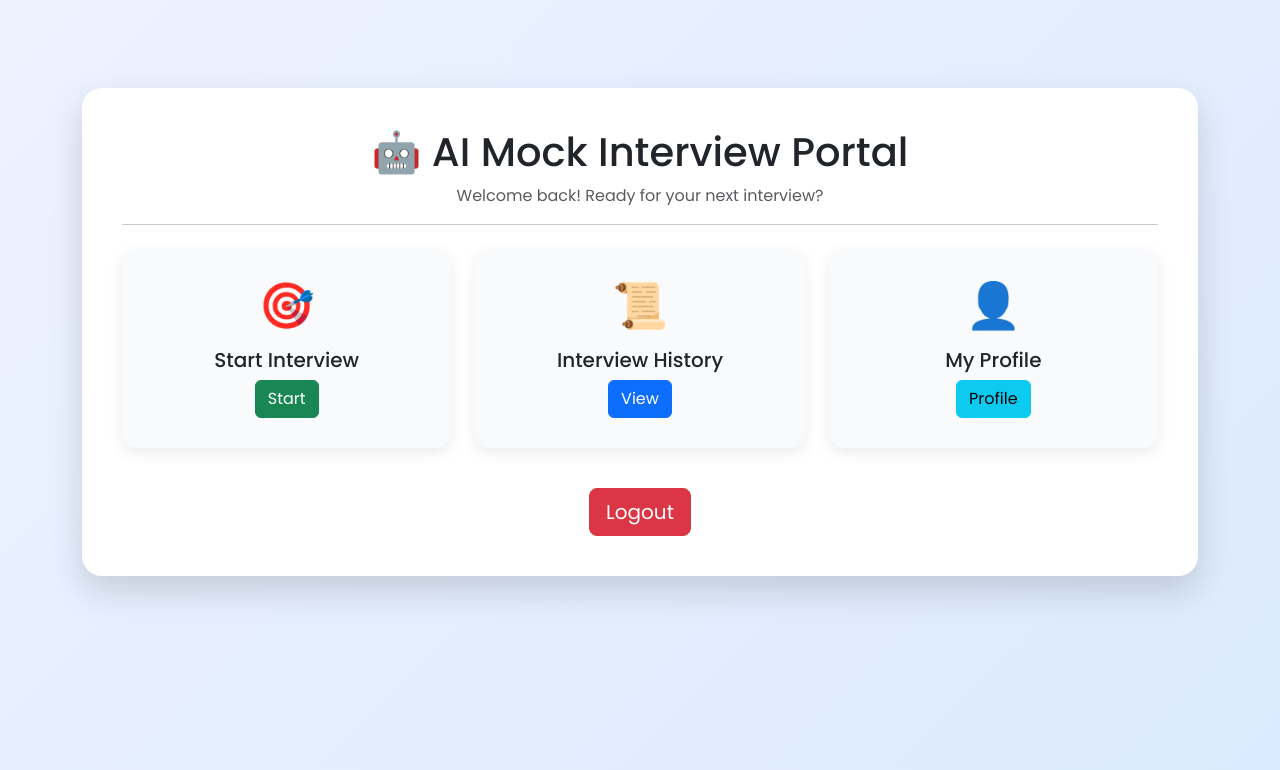
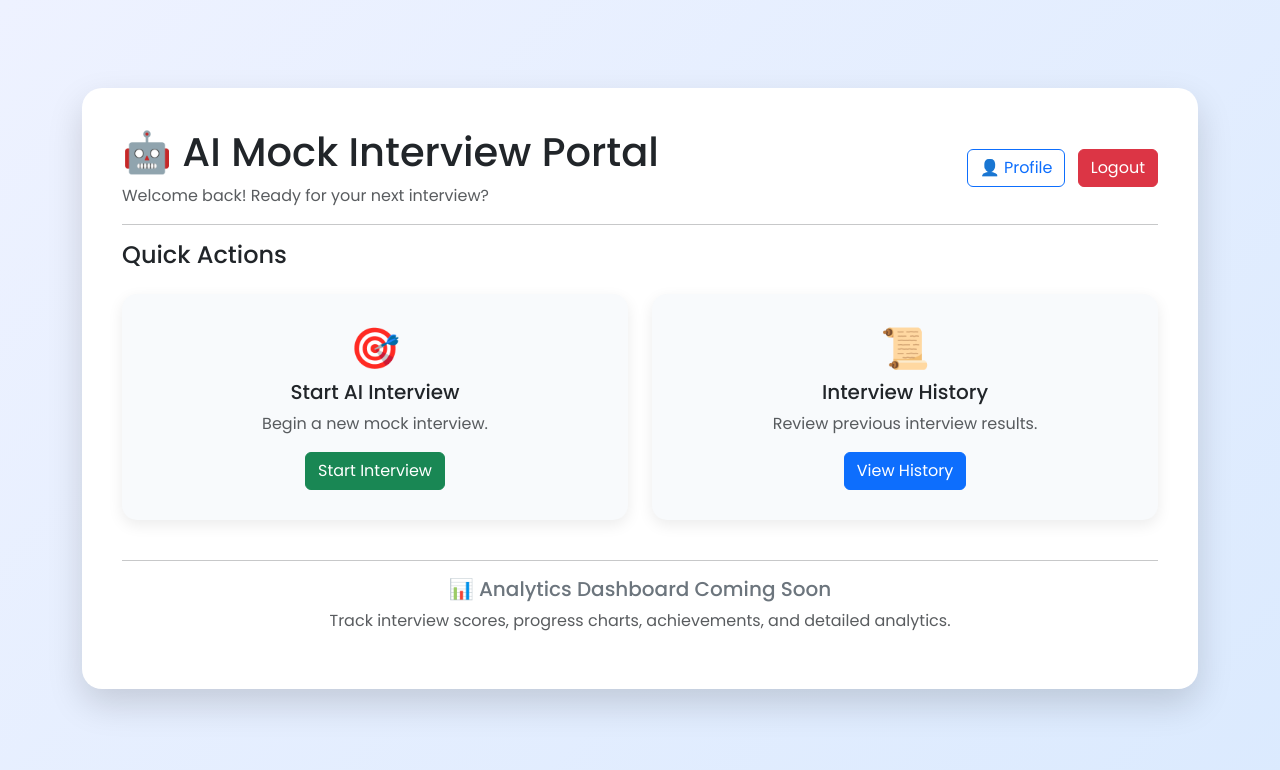
Before and after one commit to Vennela-ai/AI-Interview-Portal, a Flask app: page /dashboard in a window 1280 px wide. Shown: the top 770 px of the page. Run offline with Flask 3, Linux system fonts and the light colour scheme; the visitor is signed in with stand-in values (Sample User, id 1).

Commit message:
Redesign dashboard header and quick actions layout

```diff
--- a/app.py
+++ b/app.py
@@ -66,7 +66,42 @@ def register():
     return render_template("register.html")
 @app.route("/dashboard")
 def dashboard():
-    return render_template("dashboard.html")
+
+    if "user_id" not in session:
+        return redirect(url_for("login"))
+
+    user = User.query.get(session["user_id"])
+
+    interviews = InterviewResult.query.filter_by(
+        user_id=session["user_id"]
+    ).all()
+
+    total_interviews = len(interviews)
+
+    if total_interviews > 0:
+        average_score = round(
+            sum(i.score for i in interviews) / total_interviews,
+            2
+        )
+        highest_score = max(i.score for i in interviews)
+    else:
+        average_score = 0
+        highest_score = 0
+
+    recent = InterviewResult.query.filter_by(
+        user_id=session["user_id"]
+    ).order_by(
+        InterviewResult.interview_date.desc()
+    ).limit(5).all()
+
+    return render_template(
+        "dashboard.html",
+        user=user,
+        total_interviews=total_interviews,
+        average_score=average_score,
+        highest_score=highest_score,
+        recent=recent
+    )
 @app.route("/interview/setup")
 def interview_setup():
     return render_template("interview_setup.html")
--- a/templates/dashboard.html
+++ b/templates/dashboard.html
@@ -4,7 +4,6 @@
 <head>
 
     <meta charset="UTF-8">
-
     <title>Dashboard</title>
 
     <link rel="stylesheet"
@@ -26,58 +25,75 @@
 
     <div class="dashboard-card">
 
-        <h1 class="text-center">🤖 AI Mock Interview Portal</h1>
+        <!-- Header -->
+        <div class="d-flex justify-content-between align-items-center">
 
-        <p class="text-center text-muted">
-            Welcome back! Ready for your next interview?
-        </p>
+            <div>
+                <h1>🤖 AI Mock Interview Portal</h1>
+                <p class="text-muted mb-0">
+                    Welcome back! Ready for your next interview?
+                </p>
+            </div>
+
+            <div>
+
+                <a href="{{ url_for('profile') }}"
+                   class="btn btn-outline-primary me-2">
+                    👤 Profile
+                </a>
+
+                <a href="{{ url_for('logout') }}"
+                   class="btn btn-danger">
+                     Logout
+                </a>
+
+            </div>
+
+        </div>
 
         <hr>
 
-        <div class="row text-center mt-4">
+        <!-- Quick Actions -->
+        <h4 class="mb-4"> Quick Actions</h4>
 
-            <div class="col-md-4 mb-3">
+        <div class="row text-center">
+
+            <div class="col-md-6 mb-4">
 
                 <div class="stat-card">
 
-                    <h2>🎯</h2>
+                    <h1>🎯</h1>
 
-                    <h5>Start Interview</h5>
+                    <h5>Start AI Interview</h5>
 
-                    <a href="{{ url_for('interview_setup') }}" class="btn btn-success">
-                        Start
+                    <p class="text-muted">
+                        Begin a new mock interview.
+                    </p>
+
+                    <a href="{{ url_for('interview_setup') }}"
+                       class="btn btn-success">
+                        Start Interview
                     </a>
 
                 </div>
 
             </div>
 
-            <div class="col-md-4 mb-3">
+            <div class="col-md-6 mb-4">
 
                 <div class="stat-card">
 
-                    <h2>📜</h2>
+                    <h1>📜</h1>
 
                     <h5>Interview History</h5>
 
-                    <a href="{{ url_for('history') }}" class="btn btn-primary">
-                        View
-                    </a>
+                    <p class="text-muted">
+                        Review previous interview results.
+                    </p>
 
-                </div>
-
-            </div>
-
-            <div class="col-md-4 mb-3">
-
-                <div class="stat-card">
-
-                    <h2>👤</h2>
-
-                    <h5>My Profile</h5>
-
-                    <a href="{{ url_for('profile') }}" class="btn btn-info">
-                        Profile
+                    <a href="{{ url_for('history') }}"
+                       class="btn btn-primary">
+                        View History
                     </a>
 
                 </div>
@@ -86,11 +102,17 @@
 
         </div>
 
-        <div class="text-center mt-4">
+        <hr>
 
-            <a href="{{ url_for('logout') }}" class="btn btn-danger btn-lg">
-                Logout
-            </a>
+        <div class="text-center">
+
+            <h5 class="text-secondary">
+                📊 Analytics Dashboard Coming Soon
+            </h5>
+
+            <p class="text-muted">
+                Track interview scores, progress charts, achievements, and detailed analytics.
+            </p>
 
         </div>
 
```
Also changed, not shown: templates/result.html (+177 -23 lines).
